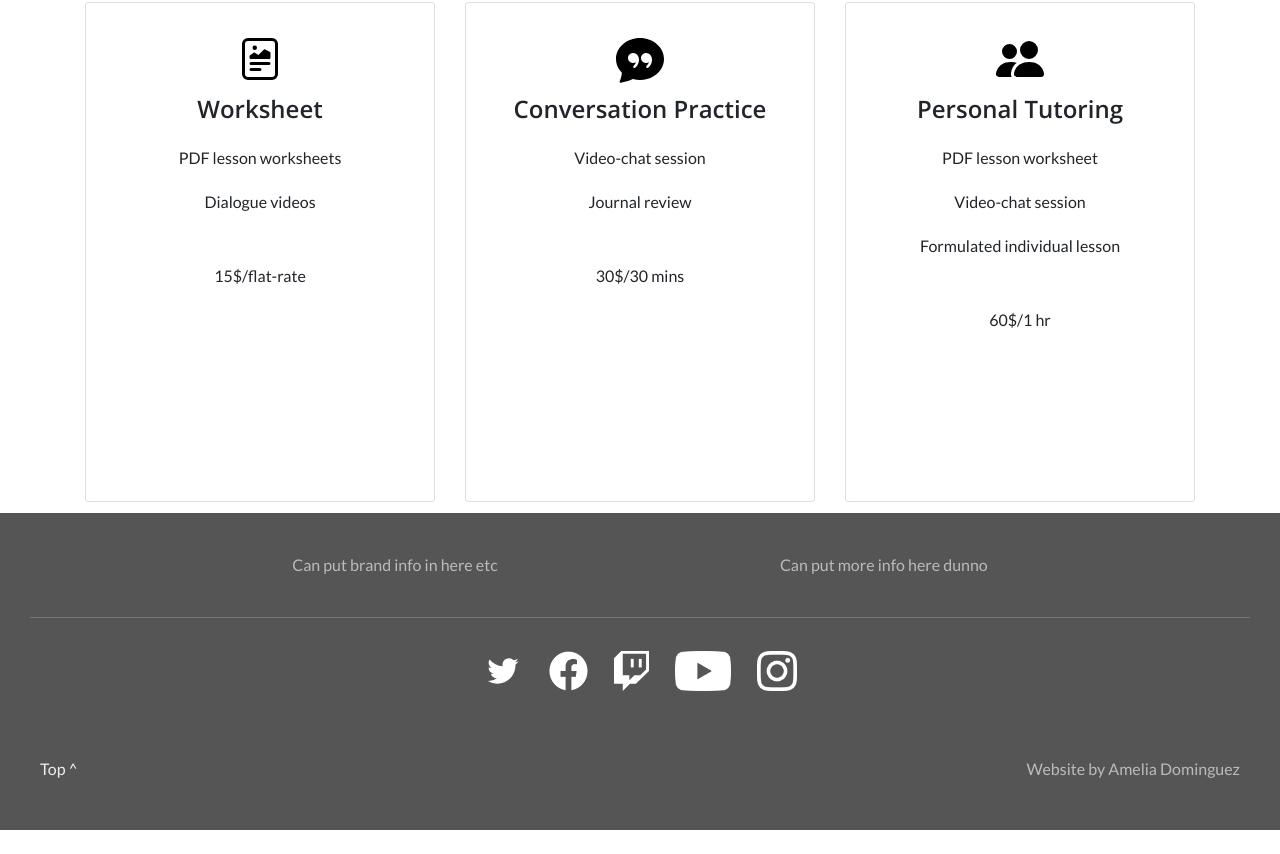
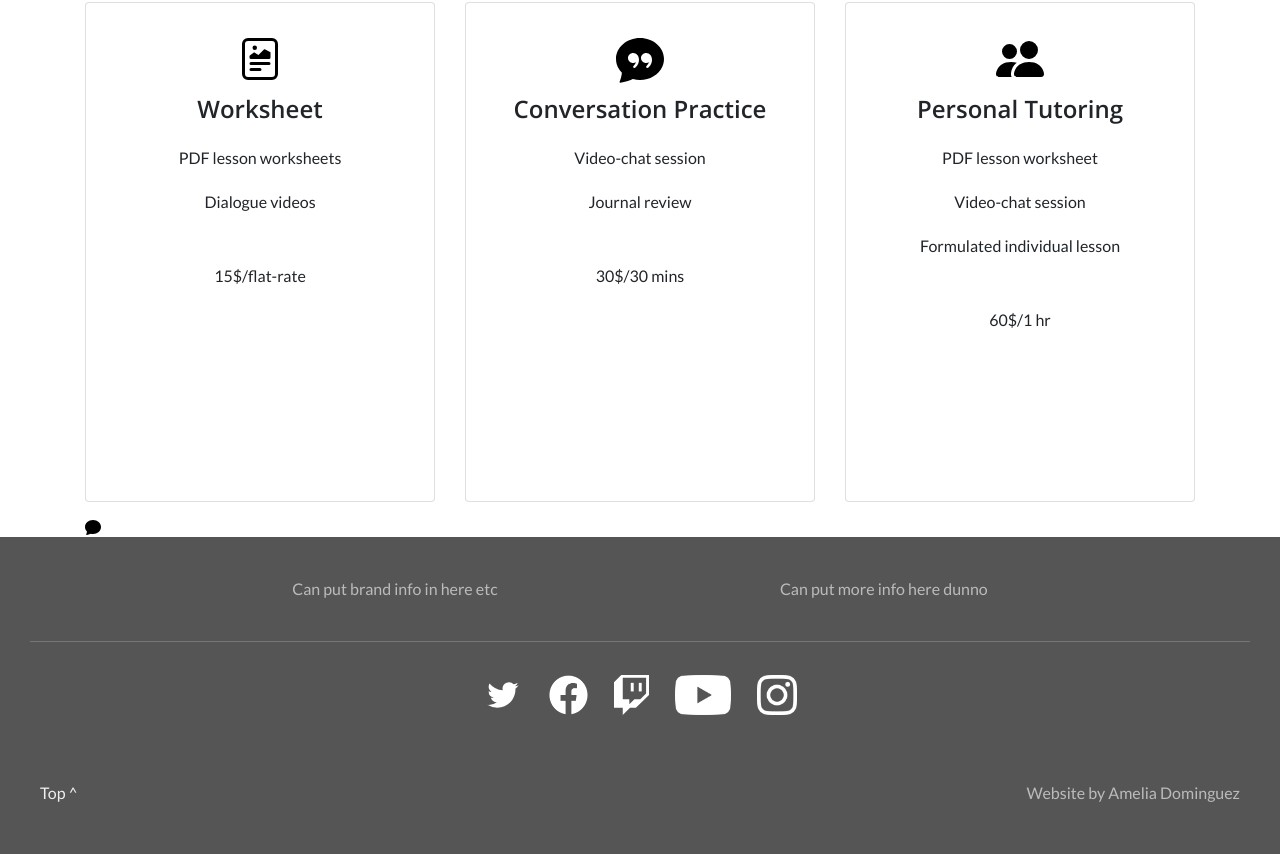
Before and after one commit to ameliaggwp/CustomerWebsite, a React (Create React App) app: page / in a window 1280 px wide. Shown: the part 1203-2057 px from the top of the page. Before the commit the page ends 2033 px from the top, so only its background shows below. Built offline with nearby package versions, Linux system fonts and the light colour scheme; no server answers; a web font is replaced by a local one.

Commit message:
Adding Inquiries component

```diff
--- a/public/styles.css
+++ b/public/styles.css
@@ -170,6 +170,8 @@ img.card-icon {
 .card-text li {
   padding: 10px 0;
 }
+/*--------------Inquiries Styling--------------*/
+
 /*--------------Footer Styling--------------*/
 footer {
   background-color: #555;
--- a/src/components/App.js
+++ b/src/components/App.js
@@ -5,6 +5,7 @@ import { Videos } from "./Videos";
 import About from "./About";
 import Footer from "./Footer";
 import PricingCards from "./PricingCards";
+import Inquiries from "./Inquiries";
 
 const App = () => {
   return (
@@ -14,6 +15,7 @@ const App = () => {
         <About />
         <Videos />
         <PricingCards />
+        <Inquiries />
       </div>
       <Footer />
     </React.Fragment>
--- /dev/null
+++ b/src/components/Inquiries.js
@@ -0,0 +1,12 @@
+import React from "react";
+import Chat from "./assets/chat-fill.svg";
+
+const Inquiries = () => {
+  return (
+    <div>
+      <img src={Chat} alt="Chat" className="chat-bubble" />
+    </div>
+  );
+};
+
+export default Inquiries;
```
Also changed, not shown: src/components/Jumbotron.js (deleted, +0 -21 lines), src/components/assets/chat-fill.svg (added).
